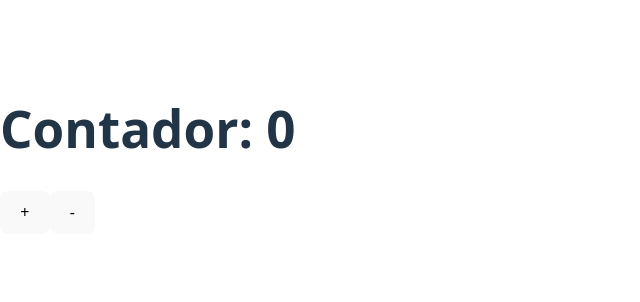
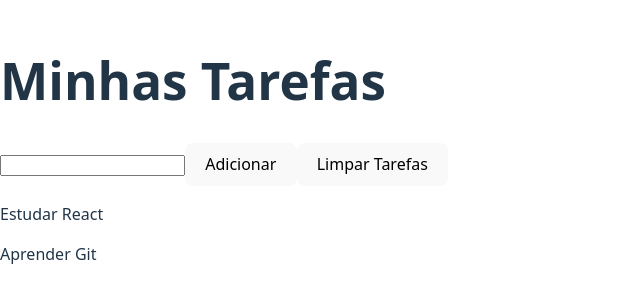
Before and after one commit to SrCalabresoM/Aprendizado-De-React-Utilizando-IA, a React (Vite) app: page / in a window 1280 px wide. Shown: the part 250-552 px from the top of the page, without its empty margins (0-640 px from the left). Built offline with nearby package versions, Linux system fonts and the light colour scheme.

Commit message:
Aula 3 - Listas e Renderização Condicional

```diff
--- a/src/App.jsx
+++ b/src/App.jsx
@@ -1,14 +1,34 @@
 import { useState } from "react";
-import Botao from "./components/Botao";
+
 
 function App() {
-  const [contador, setContador] = useState(0);
+  const [tarefas, setTarefas] = useState(["Estudar React", "Aprender Git"]);
+  const [novaTarefa, setNovaTarefa] = useState("");
+
+  function adicionarTarefa() {
+    setTarefas([...tarefas, novaTarefa]);
+    setNovaTarefa("");
+  }
+  function limparTarefas() {
+    setTarefas([]);
+    setNovaTarefa("");
+  }
 
   return (
     <div>
-      <h1>Contador: {contador}</h1>
-      <Botao texto="+" onClick={() => setContador(contador + 1)} />
-      <Botao texto="-" onClick={() => setContador(contador - 1)} />
+      <h1>Minhas Tarefas</h1>
+
+      <input
+        value={novaTarefa}
+        onChange={(e) => setNovaTarefa(e.target.value)}
+      />
+
+      <button onClick={adicionarTarefa}>Adicionar</button>
+      <button onClick={limparTarefas}>Limpar Tarefas</button>
+      {tarefas.length === 0 && <p>Nenhuma tarefa ainda</p>}
+      {tarefas.map((tarefa, index) => (
+        <p key={index}>{tarefa}</p>
+      ))}
     </div>
   );
 }
```
